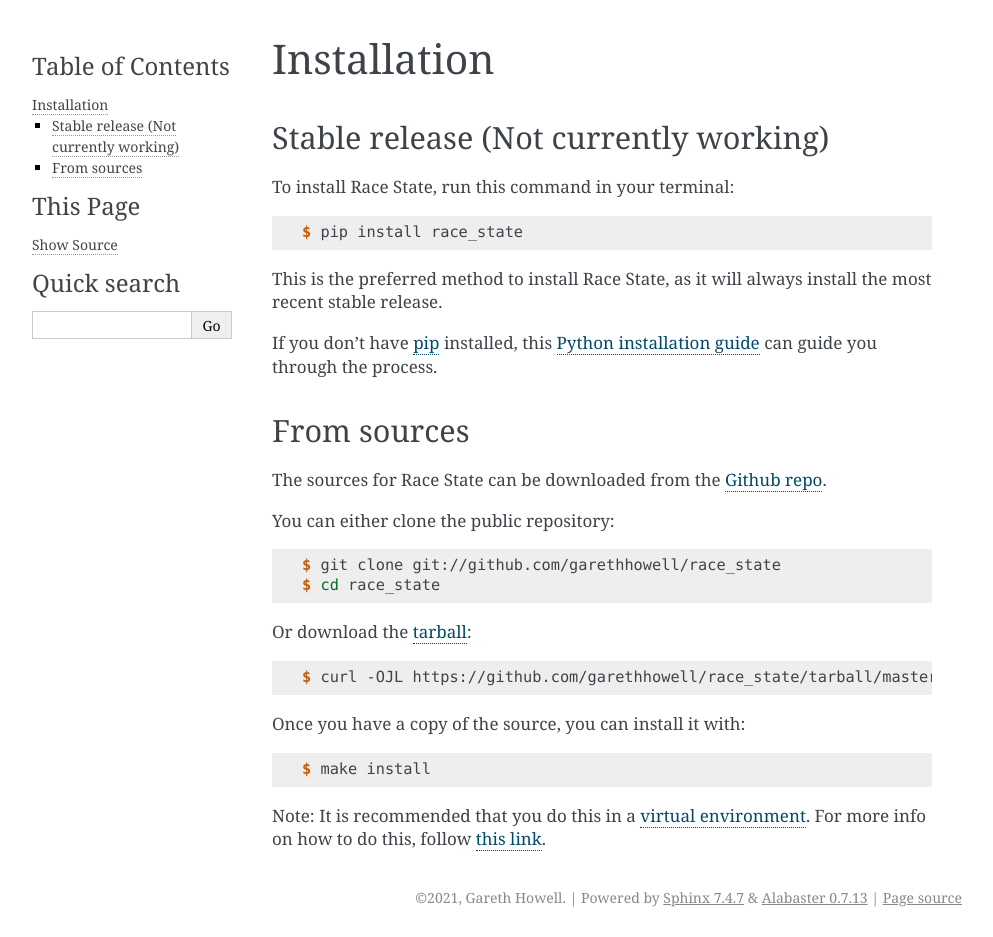
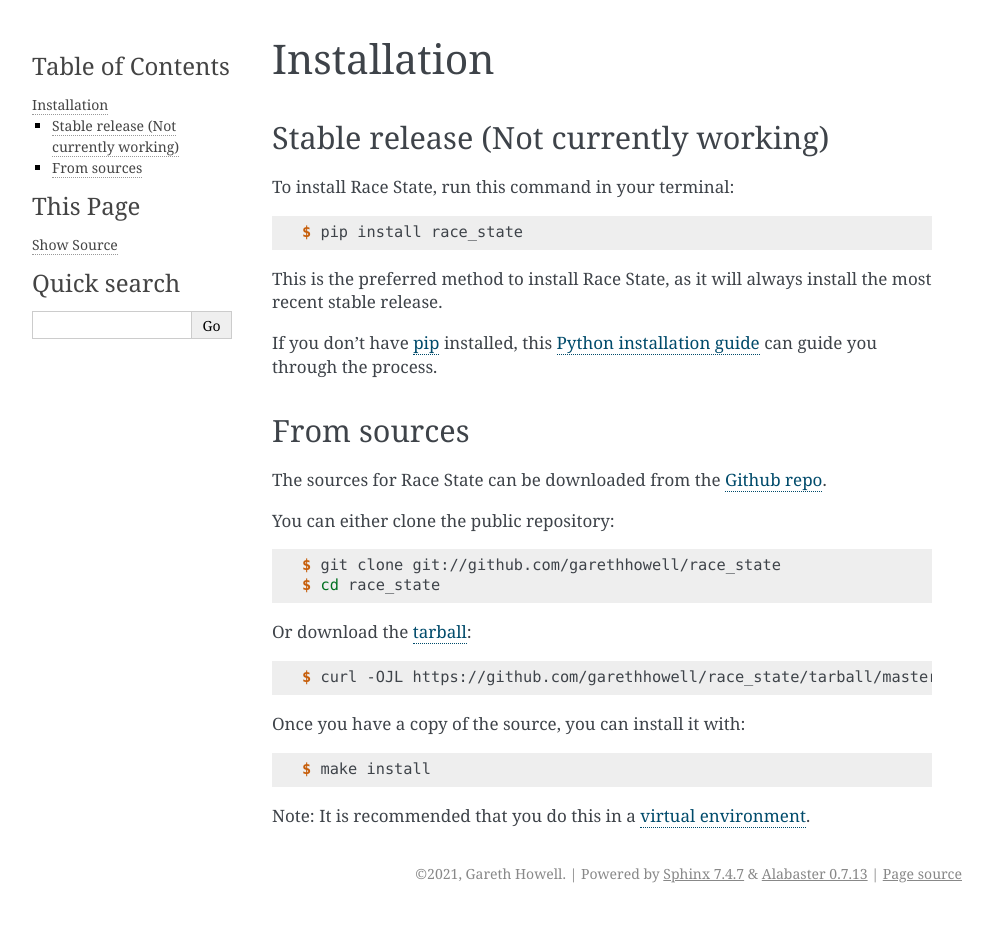
Before and after one commit to garethhowell/race_state, a Sphinx documentation site: the page built from docs/installation.rst, in a window 1280 px wide. Shown: the whole page, without its empty margins (148-1141 px from the left). Built offline with Sphinx 7.4.7, drawn with Linux system fonts in a browser that asks for light colours; after the commit the page ends 913 px from its top, so only the background shows below that.

Commit message:
documentation

```diff
--- a/docs/installation.rst
+++ b/docs/installation.rst
@@ -48,9 +48,7 @@ Once you have a copy of the source, you can install it with:
     $ make install
 
 Note: It is recommended that you do this in a `virtual environment`_.
-For more info on how to do this, follow `this link`_.
 
 .. _`virtual environment`: https://pypi.org/project/pyenv/
-.. _`this link`: https://pypi.org/project/pyenv/
 .. _Github repo: https://github.com/garethhowell/race_state
 .. _tarball: https://github.com/garethhowell/race_state/tarball/master
```
